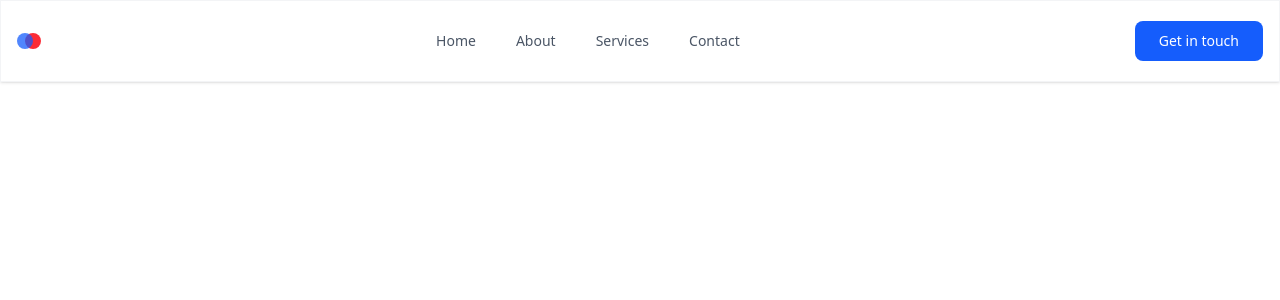
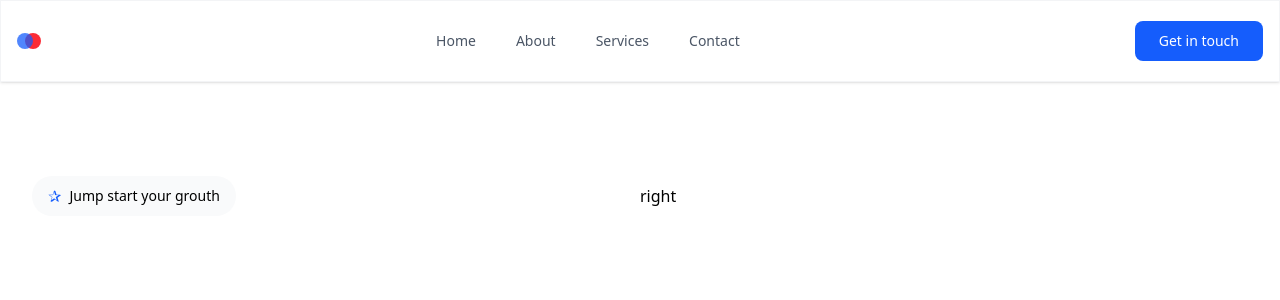
Before and after one commit to mithunbiswas1/landing-page-react, a React (Vite) app: page / in a window 1280 px wide. Shown: the top 300 px of the page. Built offline with nearby package versions, Linux system fonts and the light colour scheme.

Commit message:
start hero section

```diff
--- a/src/App.jsx
+++ b/src/App.jsx
@@ -1,9 +1,11 @@
-import { Navbar } from "./components/Navbar/Navbar";
+import { HeroSection } from "./components/HeroSection";
+import { Navbar } from "./components/Navbar";
 
 function App() {
   return (
     <>
       <Navbar />
+      <HeroSection />
     </>
   );
 }
--- /dev/null
+++ b/src/components/HeroSection.jsx
@@ -0,0 +1,20 @@
+import React from "react";
+
+export const HeroSection = () => {
+  return (
+    <div className="container mx-auto pt-44 pb-6 px-4 sm:px-6 lg:px-8 flex flex-col md:flex-row justify-between items-center ">
+      {/* Left col */}
+      <div className="w-full md:w-1/2 space-y-8">
+        <div className="flex items-center gap-2 bg-gray-50 w-fit px-4 py-2 rounded-full hover:bg-gray-100 transition-colors cursor-pointer group">
+          <span className="text-blue-600 group-hover:scale-110 transition-transform font-medium">
+            ✰
+          </span>
+          <span className="text-sm font-medium">Jump start your grouth</span>
+        </div>
+      </div>
+
+      {/* Right col */}
+      <div className="w-full md:w-1/2 ">right</div>
+    </div>
+  );
+};
```
Also changed, not shown: src/components/Navbar.jsx (renamed from src/components/Navbar/Navbar.jsx).
